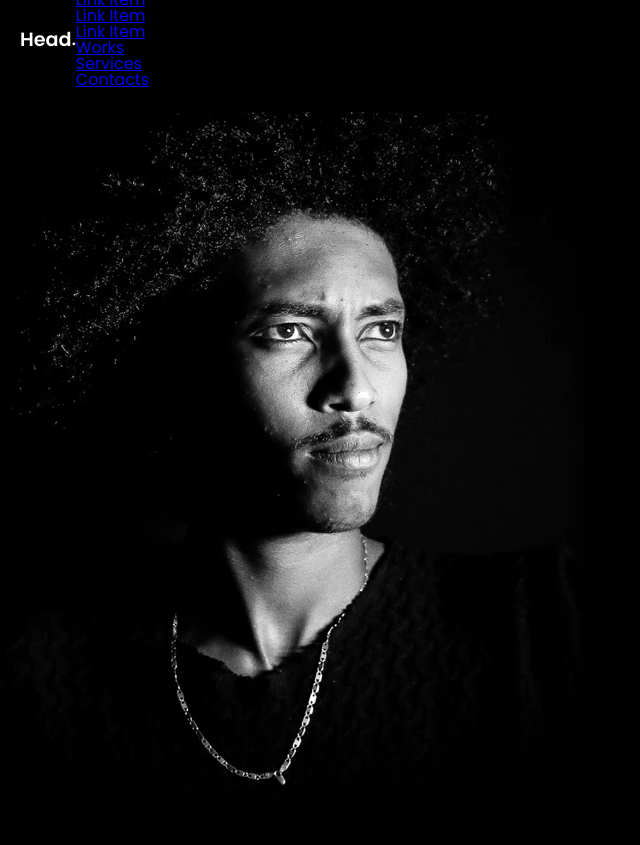
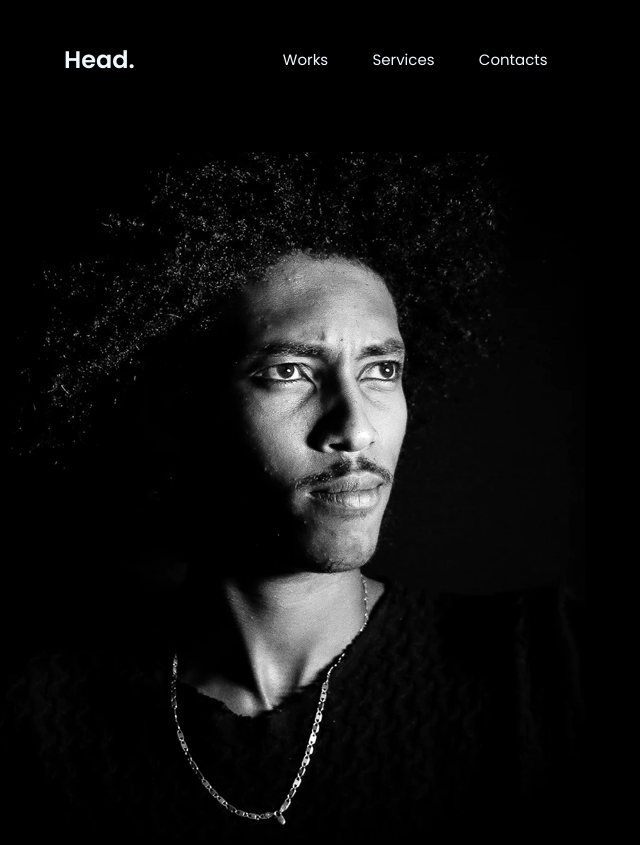
Before and after one commit to vijaylaxmibuddhiraja/Responsive-Web-Design, a plain HTML site: page index.html in a window 1280 px wide. Shown: the whole page, without its empty margins (0-640 px from the left). Before the commit the page ends 805 px from the top, so only its background shows below. Drawn offline with Linux system fonts and the light colour scheme.

Commit message:
navbar and logo aligned

```diff
--- a/index.html
+++ b/index.html
@@ -11,23 +11,23 @@
     <link href="https://fonts.googleapis.com/css2?family=Poppins:ital,wght@0,100;0,200;0,300;0,400;0,500;0,600;0,700;0,800;0,900;1,100;1,200;1,300;1,400;1,500;1,600;1,700;1,800;1,900&family=Source+Sans+3:ital,wght@0,200..900;1,200..900&display=swap" rel="stylesheet">
 </head>
 <body>
-    <header class="header">
-        <a href="#" class="logo">Head</a>
-         <span class="logo-dot">.</span>
-        <nav class="navbar">
-            <ul class="nav-list">
-                 <ul class="hidden">
+    <header>
+        <div class="navbar">
+          <a href="#" class="logo">Head.</a>
+
+        <nav>
+           <ul class="nav-list">
+                    <!-- <li><a href="#">Link Item</a></li>
                      <li><a href="#">Link Item</a></li>
-                     <li><a href="#">Link Item</a></li>
-                     <li><a href="#">Link Item</a></li>
-                 </ul>
-                 <ul>
-                    <li><a href="#">Works</a></li>
-                    <li><a href="#">Services</a></li>
-                    <li><a href="#">Contacts</a></li>
-                </ul>
+                     <li><a href="#">Link Item</a></li>-->
+                     <li><a href="#">Works</a></li>
+                     <li><a href="#">Services</a></li>
+                     <li><a href="#">Contacts</a></li>
+
             </ul>
+        <div class="menu-icon"></div>
         </nav>
+        </div>
     </header>
 
     <main>
--- a/style/index.css
+++ b/style/index.css
@@ -1,39 +1,46 @@
-
-*{
+* {
     margin: 0;
     padding: 0;
+}
+body {
+    width: 100%;
+    height: 100vh;
+    background-color: black;
+    font-family: "Poppins", sans-serif;
     box-sizing: border-box;
+
+}
+.logo {
+    color: aliceblue;
+    font-size: 1.5rem;
+    font-weight: 600;
+    /* padding: 20px 10px;  */
+    text-decoration: none;
+    padding-left: 5%;
+}
+.navbar {
+    width: 100%;
+    height: 15vh;
+    margin: auto;
+    display: flex;
+    align-items: center;
 }
 
-body {
-     background: #000000;
-     font-family: "Poppins", sans-serif;
+ nav {
+    flex: 1;
+    flex-wrap: wrap;
+     padding-left: 10%;
+}
+
+nav ul li  {
+    display: inline-block;
+    list-style: none;
+    margin: 0px 20px;
 
 }
 
-header {
-    /* max-width: 1440; */
-     /* width: 1440px;
-     max-width: 100%; */
-     height: 10vh;
-     display: flex;
-     justify-content:left;
-     align-items:center;
-     padding-left: 20px;
-    /* padding-top: 10px; */
+nav a {
+    text-decoration: none;
+    color: aliceblue;
+    font-size: 15px;
 }
-.logo {
-    /* max-width: 1440px;
-    width: 100%; */
-    font-size: 1.2rem;
-    color: white;
-    text-decoration: none;
-    font-weight: 600;
-}
-
-.logo-dot {
-   /* width: 100%; */
-    display: flex;
-    color: white;
-    font-weight: 600;
-}
```
